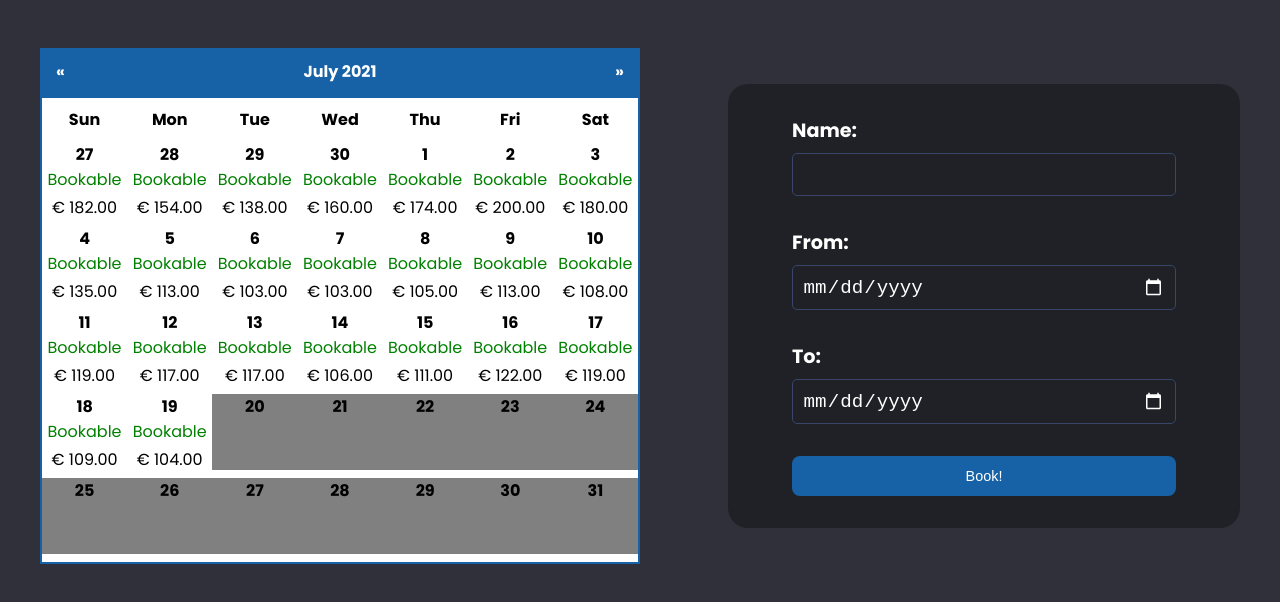
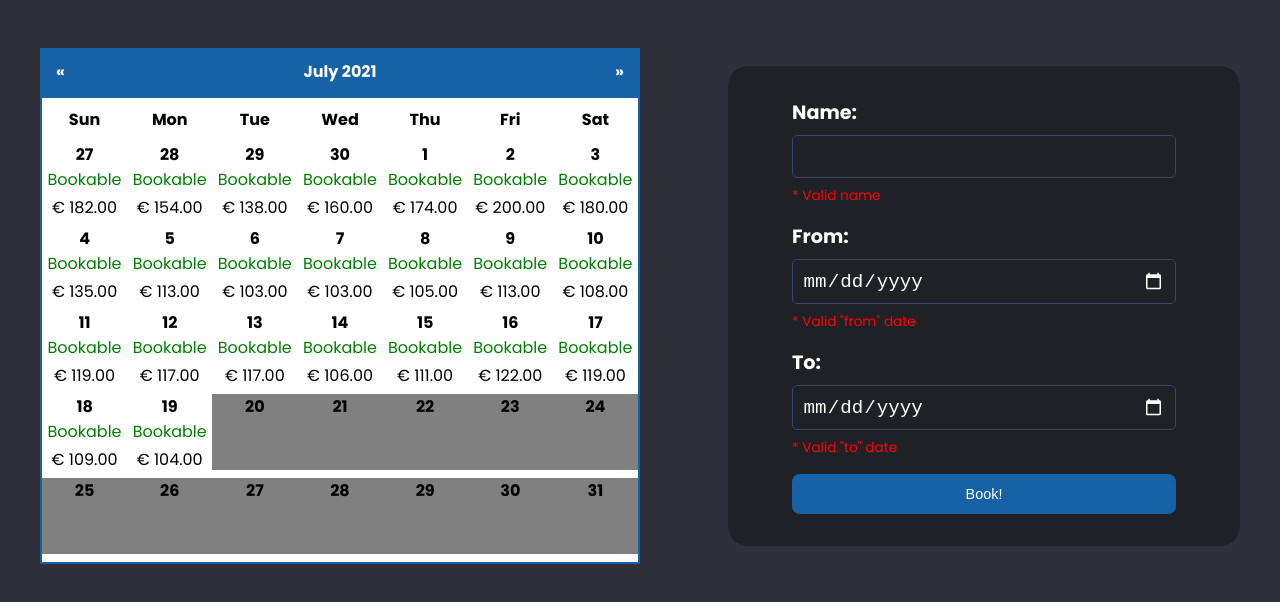
Before and after one commit to sava-stanchev/calendar-task, a React (Create React App) app in the folder client/: page /home in a window 1280 px wide. Shown: the top 602 px of the page. Built offline with nearby package versions, Linux system fonts and the light colour scheme.

Commit message:
add warnings for invalid inputs and disabled btn

```diff
--- a/client/src/App.css
+++ b/client/src/App.css
@@ -207,3 +207,9 @@ body {
   width: 85px;
   color: #1762A7;
 }
+
+.booking-warning {
+  font-size: 0.85rem;
+  margin-bottom: -1rem;
+  margin-top: 0.5rem;
+}
--- a/client/src/components/BookingForm.js
+++ b/client/src/components/BookingForm.js
@@ -38,12 +38,20 @@ export const BookingForm = ({calendarInfo, setCalendarInfo}) => {
     }
 
     if (name === "from") {
-      const validFromDate = calendarInfo.filter((el) => el.date === value)[0].status === 'bookable';
+      const checkDate = calendarInfo.filter((el) => el.date === value)[0];
+      if (!checkDate) {
+        return;
+      }
+      const validFromDate = checkDate.status === 'bookable';
       setFromDateError({...fromDateError, validFromDate});
     }
 
     if (name === "to") {
-      const validToDate = calendarInfo.filter((el) => el.date === value)[0].status === 'bookable';
+      const checkDate = calendarInfo.filter((el) => el.date === value)[0];
+      if (!checkDate) {
+        return;
+      }
+      const validToDate = checkDate.status === 'bookable';
       setToDateError({...toDateError, validToDate});
     }
   };
@@ -69,20 +77,30 @@ export const BookingForm = ({calendarInfo, setCalendarInfo}) => {
       onChange={e => createBooking('name', e.target.value)}>
         <label>Name:</label>
         <input type="text"/>
+        <p className ="booking-warning" style={nameError.validName ? {color: 'white'} : {color: 'red'}}>
+          * Valid name
+        </p>
       </div>
       <div className="input-group" name="from" value={newBooking.from}
       onChange={e => createBooking('from', e.target.value)}>
         <label>From:</label>
         <input type="date"/>
+        <p className ="booking-warning" style={fromDateError.validFromDate ? {color: 'white'} : {color: 'red'}}>
+          * Valid "from" date
+        </p>
       </div>
       <div className="input-group" name="to" value={newBooking.to}
       onChange={e => createBooking('to', e.target.value)}>
         <label>To:</label>
         <input type="date"/>
+        <p className ="booking-warning" style={toDateError.validToDate ? {color: 'white'} : {color: 'red'}}>
+          * Valid "to" date
+        </p>
       </div>
       <div className="input-group">
         <button
         className="btn"
+        disabled={nameError.validName && fromDateError.validFromDate && toDateError.validToDate ? false : true}
         onClick={(e) => updateCalendarInfo(e)}
         >Book!</button>
       </div>
```
